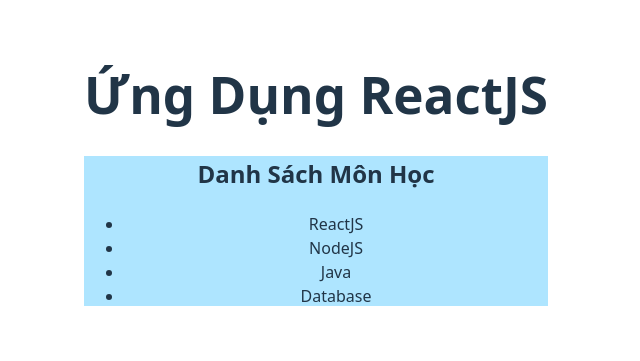
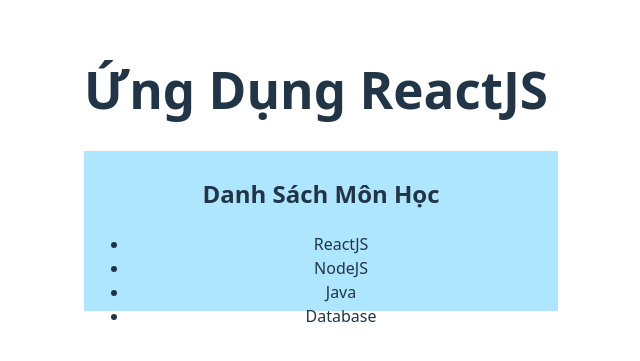
Before and after one commit to nhuyeumeo2811-del/bai2_2, a React (Vite) app: page / in a window 1280 px wide. Shown: the part 231-592 px from the top of the page, without its empty margins (324-964 px from the left). Built offline with nearby package versions, Linux system fonts and the light colour scheme.

Commit message:
Add multiple files

```diff
--- a/src/SubjectList.css
+++ b/src/SubjectList.css
@@ -2,5 +2,6 @@
     background-color: rgb(174, 229, 255);
     width: 100%;
     height: 150px;
+    border: 5px solid  rgb(174, 229, 255);
     text-align: center;
 }
```
